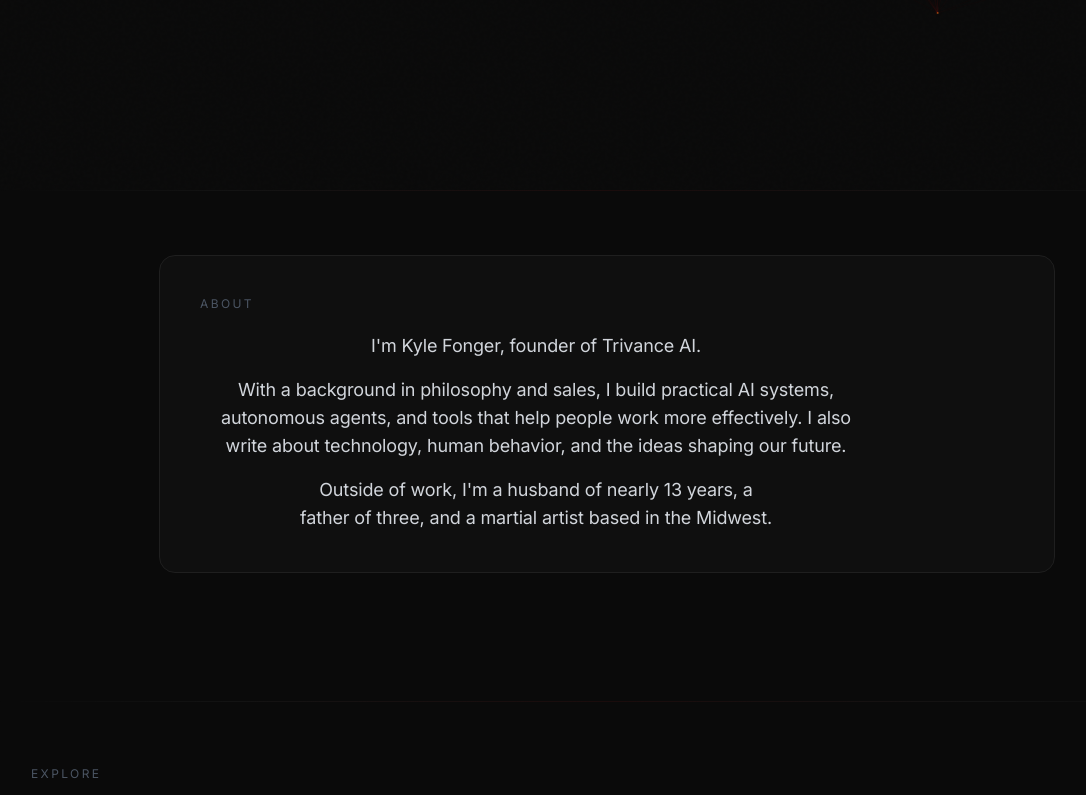
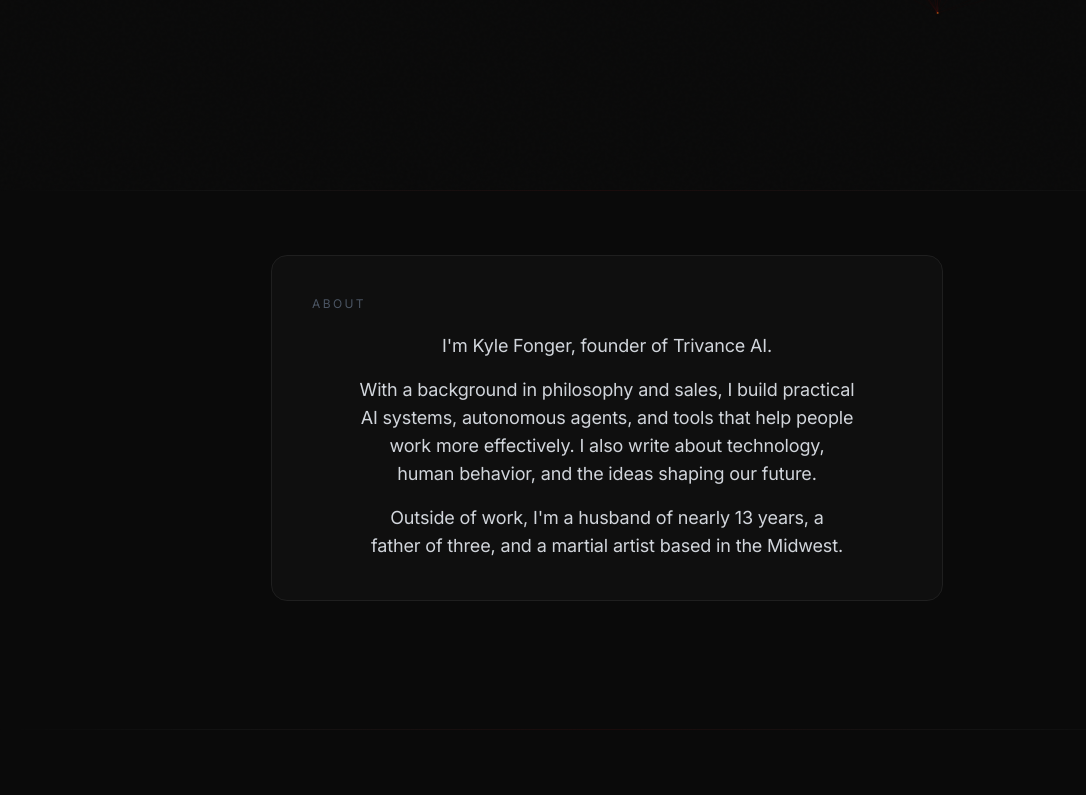
Before and after one commit to k00jax/fonger-ai, a Next.js app: page / in a window 1280 px wide. Shown: the part 610-1405 px from the top of the page, without its empty margins (33-1119 px from the left). Built offline with nearby package versions, Linux system fonts and the light colour scheme.

Commit message:
Narrow + center About card

```diff
--- a/src/app/page.js
+++ b/src/app/page.js
@@ -209,7 +209,7 @@ export default function Home() {
       {/* About */}
       <section className="px-4 py-16">
         <div className="section-divider mb-16" />
-        <div className="max-w-4xl mx-auto">
+        <div className="max-w-2xl mx-auto">
           <div className="bg-[#0f0f0f] border border-[#1f1f1f] rounded-2xl p-8 sm:p-10 card-hover">
             <h2 className="text-xs tracking-[0.2em] uppercase text-gray-600 mb-5">About</h2>
             <p className="text-gray-300 leading-relaxed text-base sm:text-lg max-w-2xl text-balance text-center">
```
Also changed, not shown: 18 other files (tests, documents, lock files or other folders).
